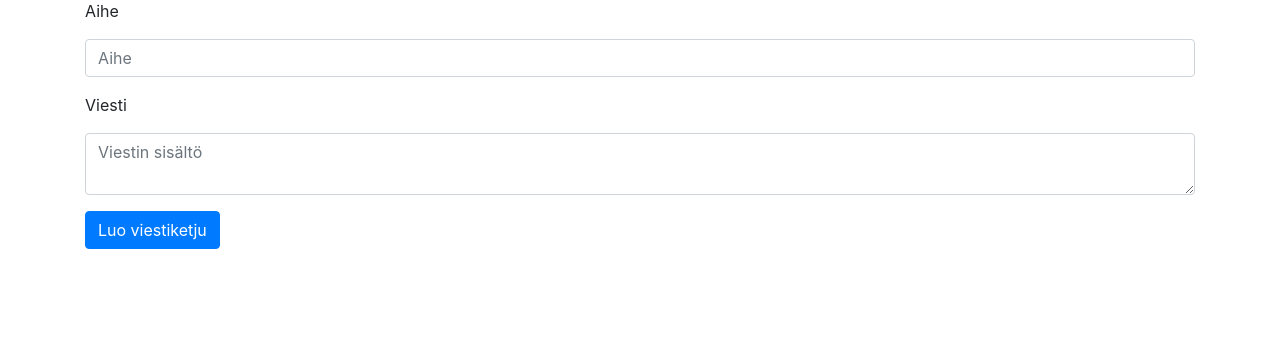
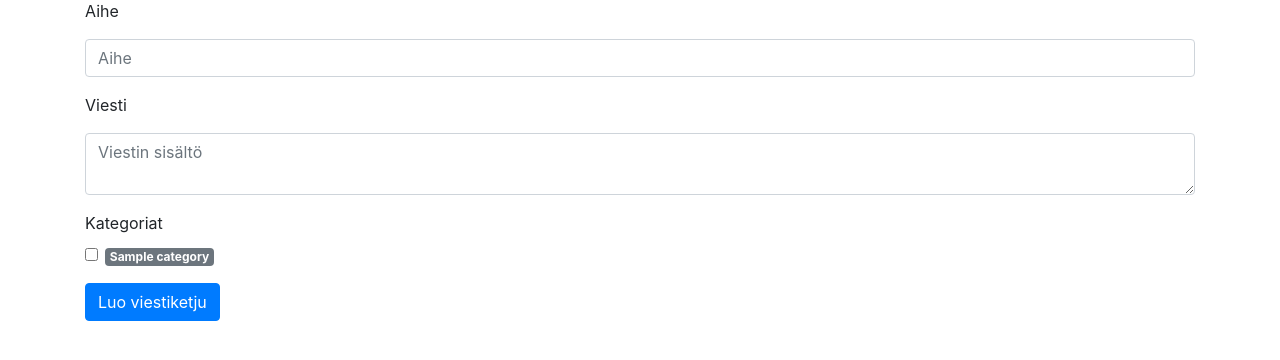
Before and after one commit to hjuha/tsoha, a Flask app: page /thread/new/ in a window 1280 px wide. Shown: the part 156-516 px from the top of the page. Run offline with Flask 2, Linux system fonts and the light colour scheme; a user stored in the database is signed in; tables that the repository leaves empty hold one stand-in row (values such as "Sample post"); some libraries are stand-ins or nearby versions.

Commit message:
Add functionality for adding threads to categories

```diff
--- a/application/templates/index.html
+++ b/application/templates/index.html
@@ -27,6 +27,10 @@
 	{% for thread in threads %}
 		<div class="container">
 			<h2 class="display-4"><a href="{{ url_for('get_thread', thread_id = thread.id )}}">{{ thread.topic }}</a></h2>
+			{% for category in thread.categories %}
+				<span class="badge badge-secondary">{{ category.name }}</span>
+			{% endfor %}
+			</p>
 			Kirjoittaja: {{ thread.sender.first_name }} {{ thread.sender.surname }}<br>
 			Kirjoitettu: {{ thread.posted }}<br>
 			{% if thread.deletable %}
--- a/application/templates/threads/new_thread.html
+++ b/application/templates/threads/new_thread.html
@@ -22,6 +22,17 @@
 				{% endfor %}
 			</ul>
 		</div>
+		<div class="form-group">
+			<label>Kategoriat</label>
+			{% for category in categories %}
+				<div class="form-check">
+					<input class="form-check-input" type="checkbox" value="true" name="category{{ category.id }}">
+					<label class="form-check-label">
+						<span class="badge badge-secondary">{{ category.name }}</span>
+					</label>
+				</div>
+			{% endfor %}
+		</div>
 		<input class="btn btn-primary btn-small" type="submit" value="Luo viestiketju">
 	</form>
 </p>
--- a/application/threads/models.py
+++ b/application/threads/models.py
@@ -1,11 +1,13 @@
 from application import db
 from application.models import Base
+from application.categories.models import CategoryThread
 
 class Thread(Base):
 	topic = db.Column(db.String(50), nullable = False)
 	sender_id = db.Column(db.Integer, db.ForeignKey("account.id"), nullable = False)
 
 	posts = db.relationship("Post", backref = "thread", lazy = True)
+	categorythreads = db.relationship("CategoryThread", backref = "thread", lazy = True)
 
 	def __init__(self, topic, sender_id):
 		self.topic = topic
--- a/application/threads/views.py
+++ b/application/threads/views.py
@@ -5,12 +5,18 @@ from application.threads.models import Thread, Post
 from application.threads.forms import ThreadForm, PostForm
 from flask_login import login_required, current_user
 from application.utils.date_format import date_to_string
+from application.categories.models import Category, CategoryThread
 
 @app.route("/thread/new/", methods=["GET", "POST"])
 @login_required
 def post_new_thread():
 	if request.method == "GET":
-		return render_template("threads/new_thread.html", form = ThreadForm())
+		return render_template("threads/new_thread.html", form = ThreadForm(), categories = Category.query.all())
+
+	categories = []
+	for category in Category.query.all():
+		if request.form.get("category" + str(category.id)):
+			categories.append(category.id)
 
 	form = ThreadForm(request.form)
 
@@ -33,6 +39,10 @@ def post_new_thread():
 
 	thread_id = thread.id
 	post = Post(content, sender_id, thread_id)
+
+	for category_id in categories:
+		categorythread = CategoryThread(category_id, thread_id)
+		db.session().add(categorythread)
 
 	db.session().add(post)
 	db.session().commit()
```
Also changed, not shown: application/categories/models.py (+9 -0 lines), application/views.py (+7 -0 lines).
